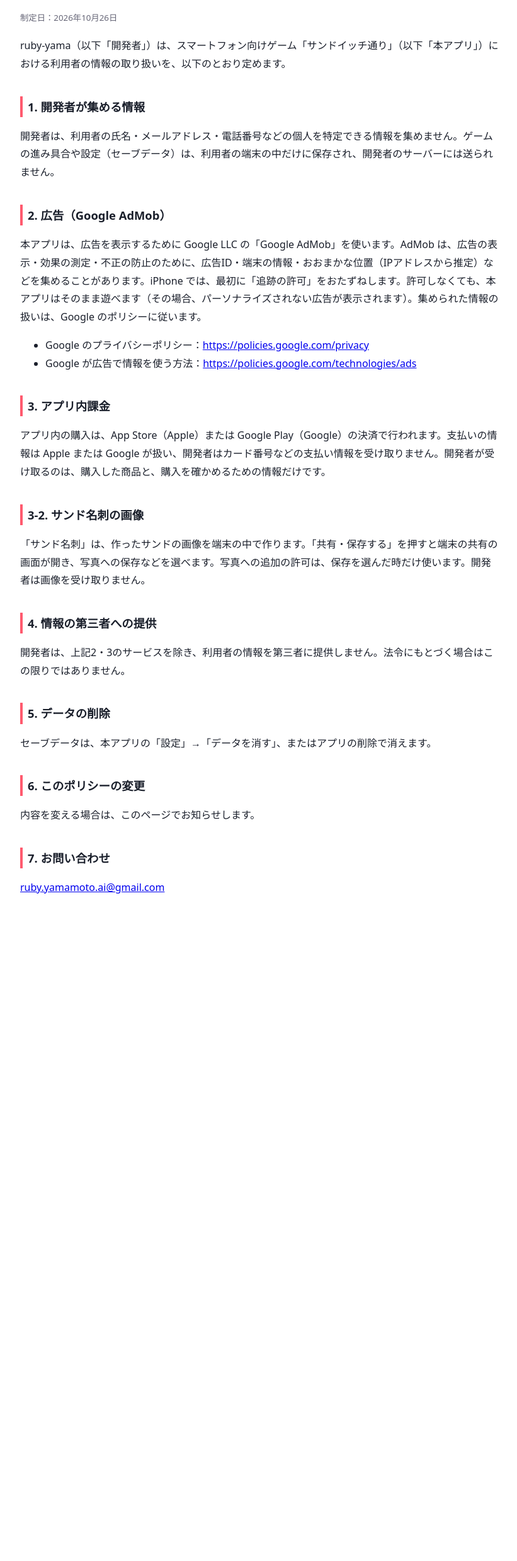
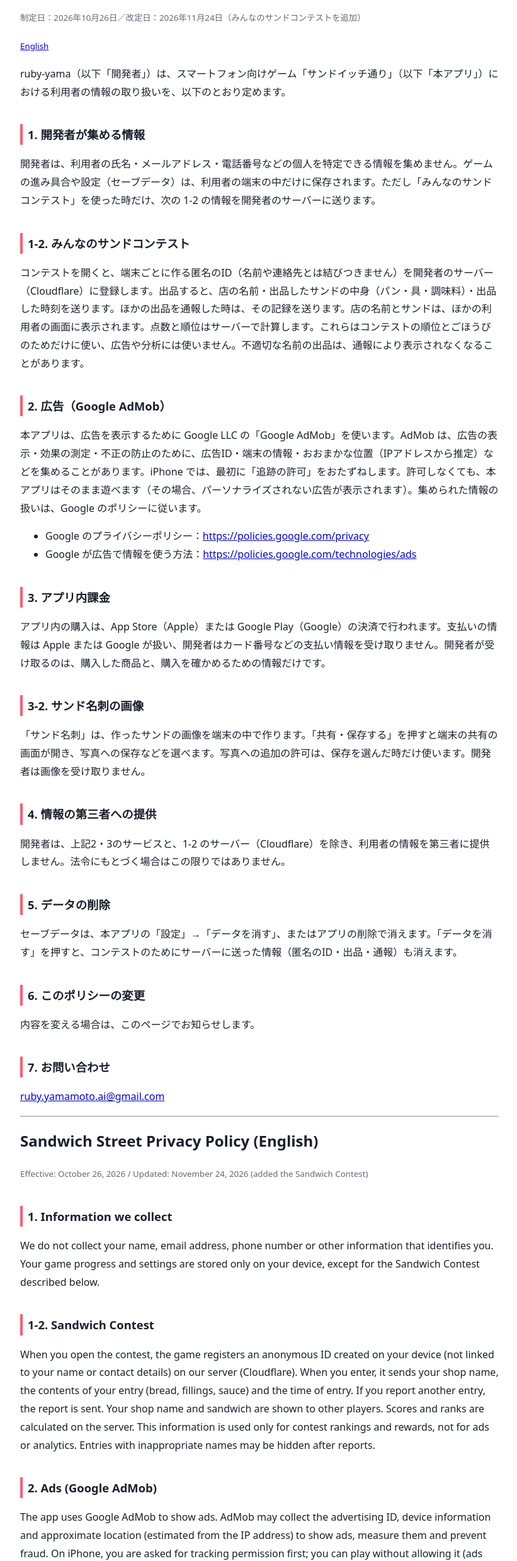
Before and after one commit to ruby-yama/oparts-dive, a plain HTML site: page sandwich/privacy.html in a window 1280 px wide. Shown: the part 86-2565 px from the top of the page at 63% size, without its empty margins (228-1049 px from the left). Before the commit the page ends 1550 px from the top, so only its background shows below. Drawn offline with Linux system fonts and the light colour scheme.

Commit message:
sandwich: privacy policy adds Sandwich Contest and English version
Co-Authored-By: Claude Opus 5.5 <noreply@anthropic.com>

```diff
--- a/sandwich/privacy.html
+++ b/sandwich/privacy.html
@@ -4,10 +4,12 @@
 <style>body{font-family:system-ui,"Yu Gothic UI",Meiryo,sans-serif;max-width:760px;margin:0 auto;padding:24px;line-height:1.8;color:#1a1f2b}h1{font-size:1.5em}h2{font-size:1.15em;margin-top:2em;border-left:4px solid #ff5a6e;padding-left:8px}small{color:#667}</style></head>
 <body>
 <h1>サンドイッチ通り プライバシーポリシー</h1>
-<p><small>制定日：2026年10月26日</small></p>
+<p><small>制定日：2026年10月26日／改定日：2026年11月24日（みんなのサンドコンテストを追加）</small></p><p><small><a href="#en">English</a></small></p>
 <p>ruby-yama（以下「開発者」）は、スマートフォン向けゲーム「サンドイッチ通り」（以下「本アプリ」）における利用者の情報の取り扱いを、以下のとおり定めます。</p>
 <h2>1. 開発者が集める情報</h2>
-<p>開発者は、利用者の氏名・メールアドレス・電話番号などの個人を特定できる情報を集めません。ゲームの進み具合や設定（セーブデータ）は、利用者の端末の中だけに保存され、開発者のサーバーには送られません。</p>
+<p>開発者は、利用者の氏名・メールアドレス・電話番号などの個人を特定できる情報を集めません。ゲームの進み具合や設定（セーブデータ）は、利用者の端末の中だけに保存されます。ただし「みんなのサンドコンテスト」を使った時だけ、次の 1-2 の情報を開発者のサーバーに送ります。</p>
+<h2>1-2. みんなのサンドコンテスト</h2>
+<p>コンテストを開くと、端末ごとに作る匿名のID（名前や連絡先とは結びつきません）を開発者のサーバー（Cloudflare）に登録します。出品すると、店の名前・出品したサンドの中身（パン・具・調味料）・出品した時刻を送ります。ほかの出品を通報した時は、その記録を送ります。店の名前とサンドは、ほかの利用者の画面に表示されます。点数と順位はサーバーで計算します。これらはコンテストの順位とごほうびのためだけに使い、広告や分析には使いません。不適切な名前の出品は、通報により表示されなくなることがあります。</p>
 <h2>2. 広告（Google AdMob）</h2>
 <p>本アプリは、広告を表示するために Google LLC の「Google AdMob」を使います。AdMob は、広告の表示・効果の測定・不正の防止のために、広告ID・端末の情報・おおまかな位置（IPアドレスから推定）などを集めることがあります。iPhone では、最初に「追跡の許可」をおたずねします。許可しなくても、本アプリはそのまま遊べます（その場合、パーソナライズされない広告が表示されます）。集められた情報の扱いは、Google のポリシーに従います。</p>
 <ul>
@@ -20,11 +22,23 @@
 <h2>3-2. サンド名刺の画像</h2>
 <p>「サンド名刺」は、作ったサンドの画像を端末の中で作ります。「共有・保存する」を押すと端末の共有の画面が開き、写真への保存などを選べます。写真への追加の許可は、保存を選んだ時だけ使います。開発者は画像を受け取りません。</p>
 <h2>4. 情報の第三者への提供</h2>
-<p>開発者は、上記2・3のサービスを除き、利用者の情報を第三者に提供しません。法令にもとづく場合はこの限りではありません。</p>
+<p>開発者は、上記2・3のサービスと、1-2 のサーバー（Cloudflare）を除き、利用者の情報を第三者に提供しません。法令にもとづく場合はこの限りではありません。</p>
 <h2>5. データの削除</h2>
-<p>セーブデータは、本アプリの「設定」→「データを消す」、またはアプリの削除で消えます。</p>
+<p>セーブデータは、本アプリの「設定」→「データを消す」、またはアプリの削除で消えます。「データを消す」を押すと、コンテストのためにサーバーに送った情報（匿名のID・出品・通報）も消えます。</p>
 <h2>6. このポリシーの変更</h2>
 <p>内容を変える場合は、このページでお知らせします。</p>
 <h2>7. お問い合わせ</h2>
 <p><a href="mailto:ruby.yamamoto.ai@gmail.com">ruby.yamamoto.ai@gmail.com</a></p>
+<hr id="en">
+<h1>Sandwich Street Privacy Policy (English)</h1>
+<p><small>Effective: October 26, 2026 / Updated: November 24, 2026 (added the Sandwich Contest)</small></p>
+<h2>1. Information we collect</h2><p>We do not collect your name, email address, phone number or other information that identifies you. Your game progress and settings are stored only on your device, except for the Sandwich Contest described below.</p>
+<h2>1-2. Sandwich Contest</h2><p>When you open the contest, the game registers an anonymous ID created on your device (not linked to your name or contact details) on our server (Cloudflare). When you enter, it sends your shop name, the contents of your entry (bread, fillings, sauce) and the time of entry. If you report another entry, the report is sent. Your shop name and sandwich are shown to other players. Scores and ranks are calculated on the server. This information is used only for contest rankings and rewards, not for ads or analytics. Entries with inappropriate names may be hidden after reports.</p>
+<h2>2. Ads (Google AdMob)</h2><p>The app uses Google AdMob to show ads. AdMob may collect the advertising ID, device information and approximate location (estimated from the IP address) to show ads, measure them and prevent fraud. On iPhone, you are asked for tracking permission first; you can play without allowing it (ads will not be personalized). See <a href="https://policies.google.com/privacy">Google's Privacy Policy</a>.</p>
+<h2>3. In-app purchases</h2><p>Purchases are processed by the App Store (Apple) or Google Play (Google). We never receive your card number or other payment details, only which item was bought and information to verify the purchase.</p>
+<h2>3-2. Sandwich Card images</h2><p>Sandwich Card images are made on your device. Photo-library access is used only when you choose to save. We do not receive the images.</p>
+<h2>4. Sharing with third parties</h2><p>We do not share your information with third parties other than the services above (Google AdMob, Apple/Google payments, and our Cloudflare server), except as required by law.</p>
+<h2>5. Deleting your data</h2><p>Use Settings > Delete data in the app, or delete the app. Delete data also removes the contest information (anonymous ID, entries and reports) from our server.</p>
+<h2>6. Changes</h2><p>Any changes will be announced on this page.</p>
+<h2>7. Contact</h2><p><a href="mailto:ruby.yamamoto.ai@gmail.com">ruby.yamamoto.ai@gmail.com</a></p>
 </body></html>
```
